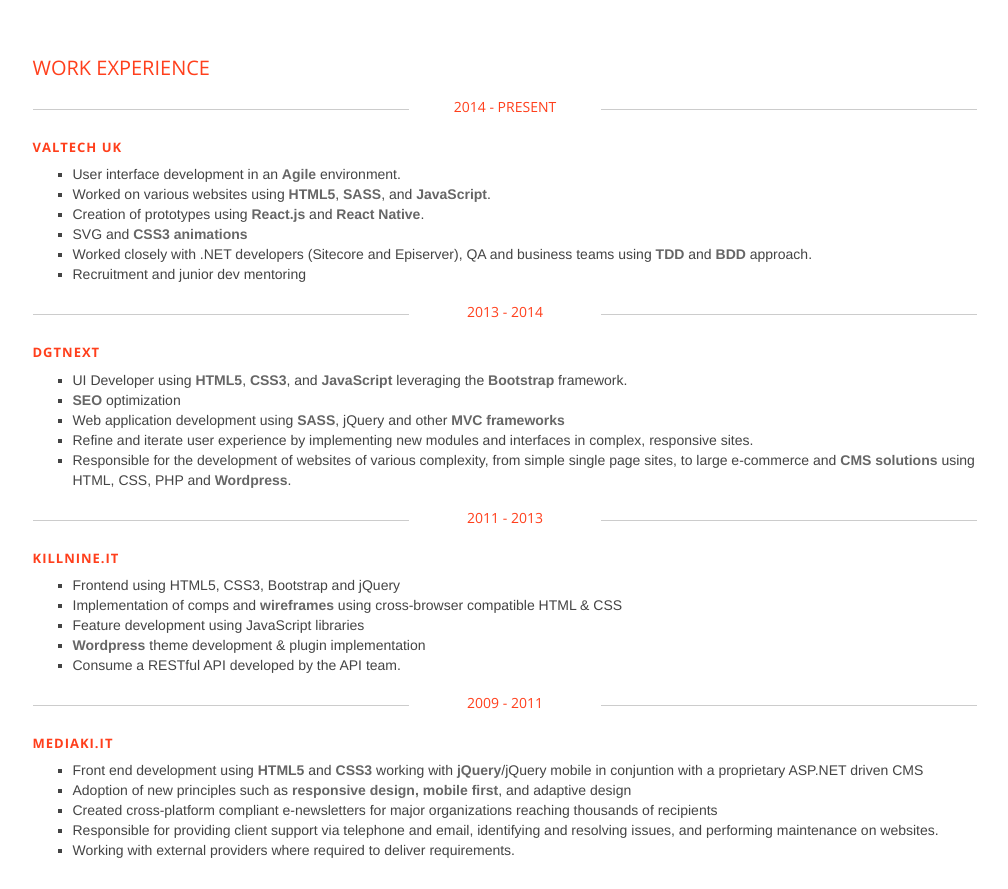
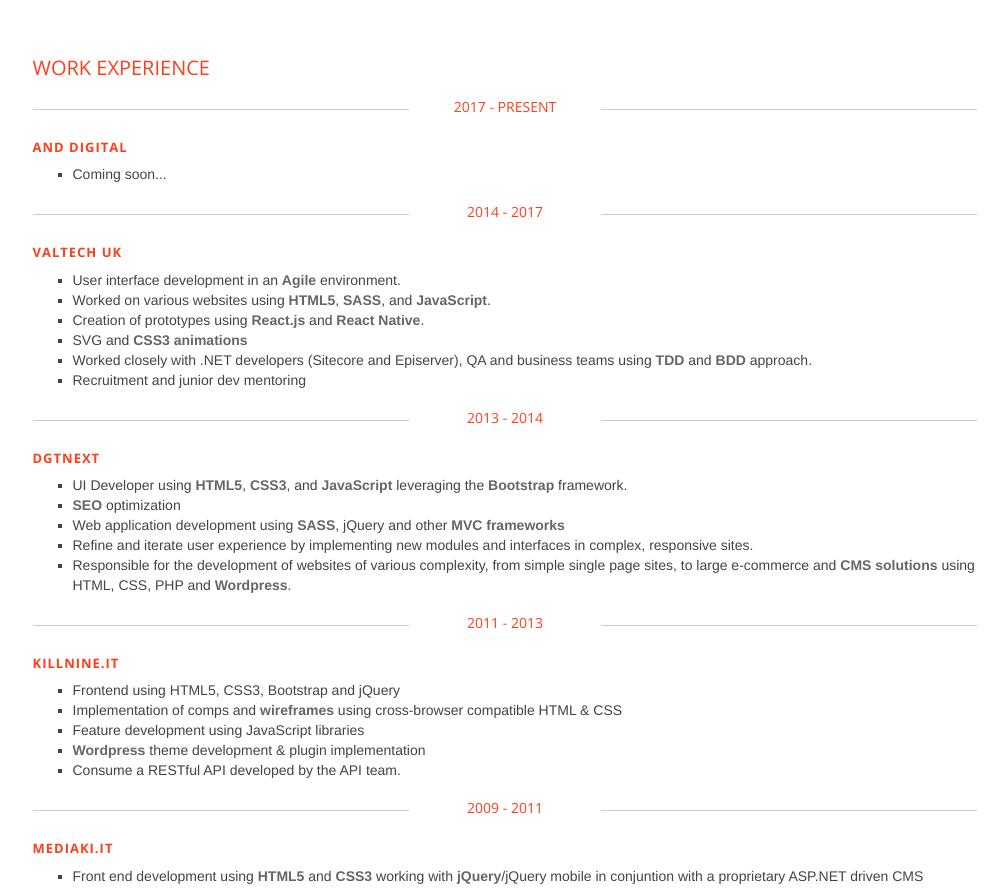
Before and after one commit to Usse/usse.github.io, a plain HTML site: page index.html in a window 1280 px wide. Shown: the part 1485-2374 px from the top of the page, without its empty margins (135-1143 px from the left). Drawn offline with nearby package versions, Linux system fonts and the light colour scheme.

Commit message:
feat(homepage): Adding AND Digital as work place

```diff
--- a/index.html
+++ b/index.html
@@ -130,7 +130,17 @@
 
                         <div class="row yearsWrap">
                             <div class="col-sm-5"><div class="line"></div></div>
-                            <div class="col-sm-2"><h5 class="yearTitle text-center">2014 - PRESENT</h5></div>
+                            <div class="col-sm-2"><h5 class="yearTitle text-center">2017 - PRESENT</h5></div>
+                            <div class="col-sm-5"><div class="line"></div></div>
+                            <div class="col-sm-12">
+                                <h4>AND Digital</h4>
+                                <ul>
+                                    <li>Coming soon...</li>
+                                </ul>
+                            </div>
+
+                            <div class="col-sm-5"><div class="line"></div></div>
+                            <div class="col-sm-2"><h5 class="yearTitle text-center">2014 - 2017</h5></div>
                             <div class="col-sm-5"><div class="line"></div></div>
                             <div class="col-sm-12">
                                 <h4>Valtech UK</h4>
```
